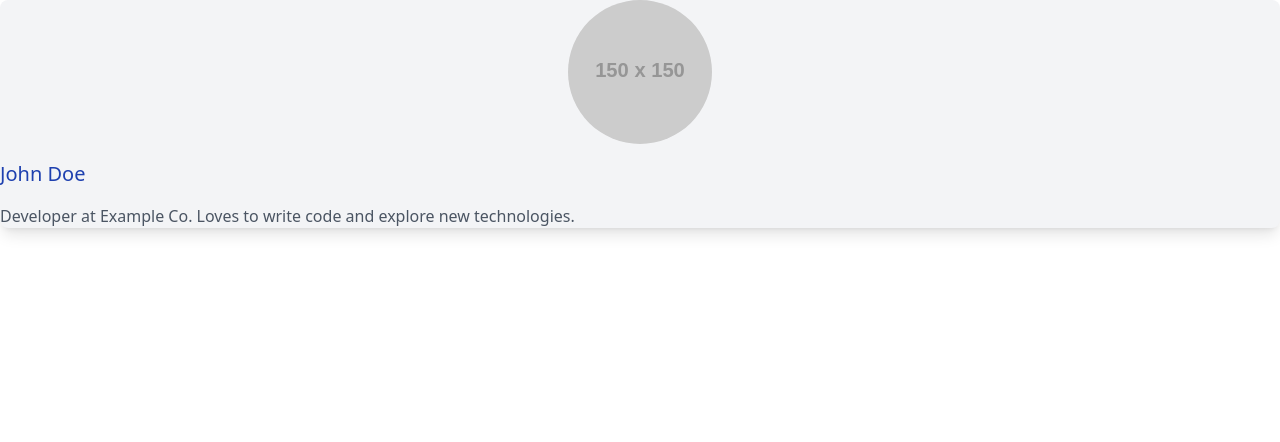
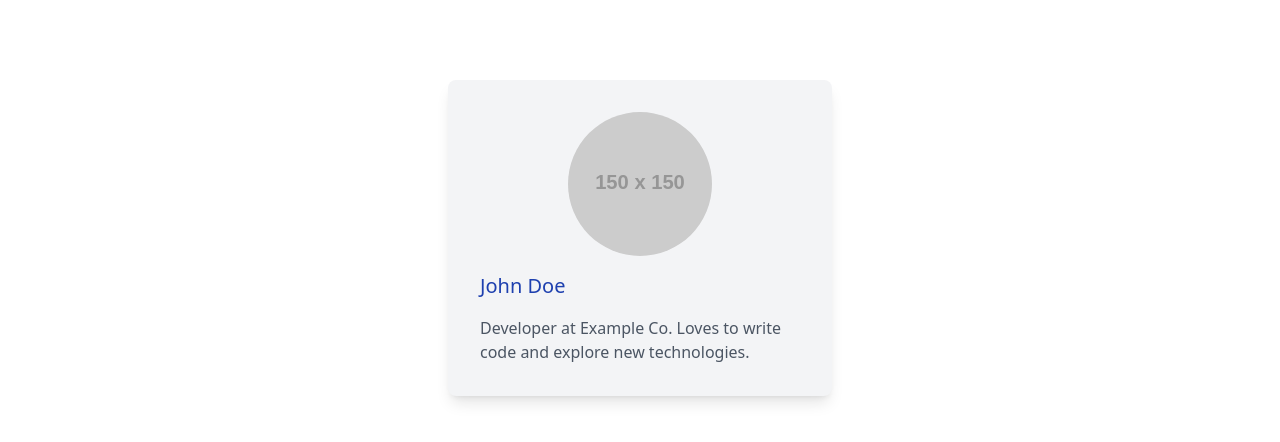
Before and after one commit to Brhyancodes/alx-fe-reactjs, a React (Vite) app in the folder tailwind-react-integration/: page / in a window 1280 px wide. Shown: the top 442 px of the page. Built offline with nearby package versions, Linux system fonts and the light colour scheme.

Commit message:
Fixed Useprofile.jsx styling

```diff
--- a/tailwind-react-integration/src/components/UserProfile.jsx
+++ b/tailwind-react-integration/src/components/UserProfile.jsx
@@ -1,7 +1,6 @@
-
 function UserProfile() {
   return (
-    <div className="user-profile bg-gray-100 P-8 max-sm:400px mx-auto,my-20 rounded-lg shadow-lg">
+    <div className="user-profile bg-gray-100 p-8 max-w-sm mx-auto my-20 rounded-lg shadow-lg">
       <img src="https://via.placeholder.com/150" alt="User" className="rounded-full w-36 h-36 mx-auto" />
       <h1 className="text-xl text-blue-800 my-4">John Doe</h1>
       <p className="text-gray-600 text-base">Developer at Example Co. Loves to write code and explore new technologies.</p>
```
